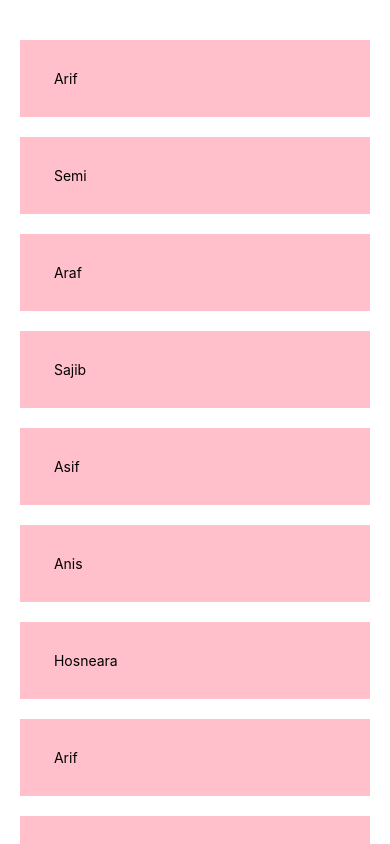
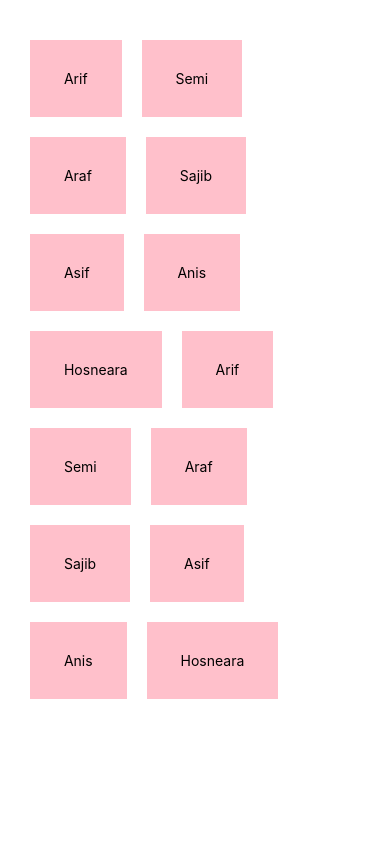
Before and after one commit to a1barif2h/my_first_react_native, a React Native app: screen / in a window 390 px wide. Built offline with nearby package versions, Linux system fonts and the light colour scheme.

Commit message:
react native  FlatList

```diff
--- a/App.js
+++ b/App.js
@@ -1,26 +1,36 @@
 import React, { useState } from 'react';
-import { ScrollView, StyleSheet, Text, View } from 'react-native';
+import { FlatList, StyleSheet, Text, View } from 'react-native';
 
 export default function App() {
   const [peoples, setPeoples] = useState([
-    {name: 'Arif', key: 1},
-    {name: 'Semi', key: 2},
-    {name: 'Araf', key: 3},
-    {name: 'Sajib', key: 4},
-    {name: 'Asif', key: 5},
-    {name: 'Anis', key: 6},
-    {name: 'Hosneara', key: 7},
-    {name: 'Arif', key: 8},
-    {name: 'Semi', key: 9},
-    {name: 'Araf', key: 10},
-    {name: 'Sajib', key: 11},
-    {name: 'Asif', key: 12},
-    {name: 'Anis', key: 13},
-    {name: 'Hosneara', key: 14},
+    {name: 'Arif', id: 1},
+    {name: 'Semi', id: 2},
+    {name: 'Araf', id: 3},
+    {name: 'Sajib', id: 4},
+    {name: 'Asif', id: 5},
+    {name: 'Anis', id: 6},
+    {name: 'Hosneara', id: 7},
+    {name: 'Arif', id: 8},
+    {name: 'Semi', id: 9},
+    {name: 'Araf', id: 10},
+    {name: 'Sajib', id: 11},
+    {name: 'Asif', id: 12},
+    {name: 'Anis', id: 13},
+    {name: 'Hosneara', id: 14},
   ])
   return (
     <View style={styles.container}>
-      <ScrollView>
+      <FlatList
+        numColumns='2'
+        keyExtractor={(item) => item.id}
+        data={peoples}
+        renderItem={({item}) => (
+            <View style={styles.list} key={item.key}>
+              <Text> {item.name} </Text>
+            </View>
+        )}
+      />
+      {/* <ScrollView>
         {
           peoples.map(item => (
             <View style={styles.list} key={item.key}>
@@ -28,7 +38,7 @@ export default function App() {
             </View>
           ))
         }
-      </ScrollView>
+      </ScrollView> */}
     </View>
   );
 }
@@ -46,6 +56,7 @@ const styles = StyleSheet.create({
     fontSize: 20,
     padding: 30,
     marginTop: 20,
-    backgroundColor: 'pink'
+    backgroundColor: 'pink',
+    marginHorizontal: 10
   }
 });
```
